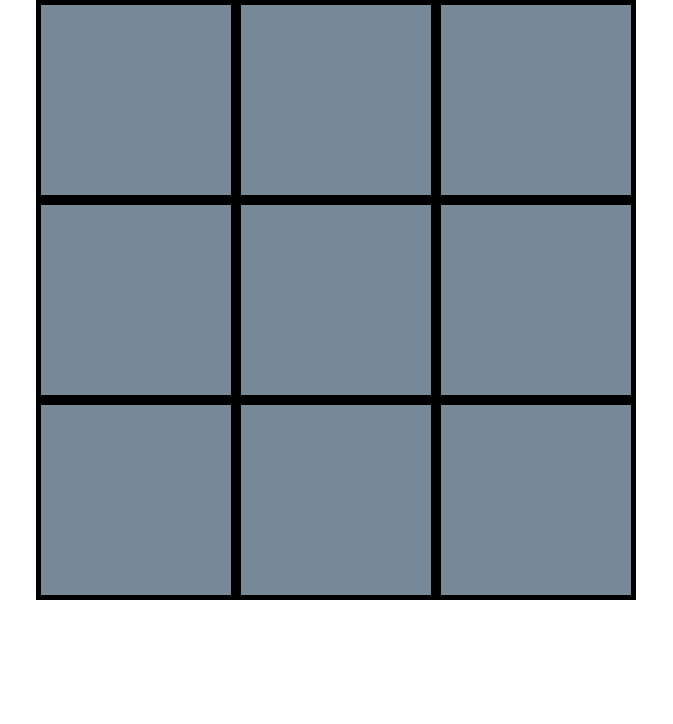
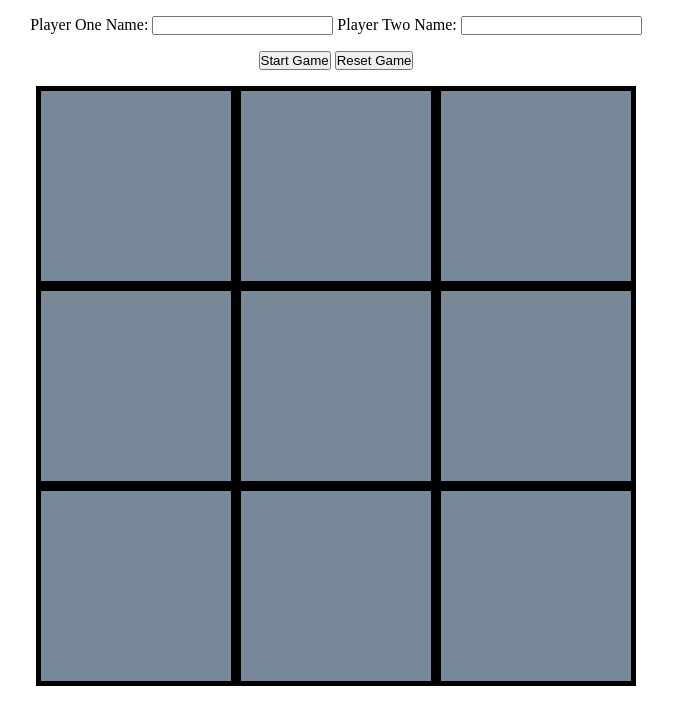
Before and after one commit to felixc0115/tic-tac-toe, a plain HTML site: page index.html in a window 1280 px wide. Shown: the whole page, without its empty margins (304-977 px from the left). Drawn offline with Linux system fonts and the light colour scheme.

Commit message:
Fix general layout and add switch turn functionality

```diff
--- a/index.html
+++ b/index.html
@@ -8,6 +8,17 @@
     <link rel="stylesheet" href="styles.css" />
   </head>
   <body>
+    <div class="main-container">
+      <div class="input-container">
+        <label for="player-one-name">Player One Name: </label>
+        <input id="player-one-name" type="text" required />
+        <label for="player-two-name">Player Two Name: </label>
+        <input id="player-two-name" type="text" required />
+      </div>
+      <div class="button-container">
+        <button>Start Game</button>
+        <button>Reset Game</button>
+      </div>
       <div class="gameboard">
         <div class="game-space"></div>
         <div class="game-space"></div>
@@ -19,6 +30,7 @@
         <div class="game-space"></div>
         <div class="game-space"></div>
       </div>
+    </div>
     <script src="main.js"></script>
   </body>
 </html>
--- a/main.js
+++ b/main.js
@@ -1,12 +1,36 @@
+const players = (name, symbol) => {
+  return { name, symbol };
+};
+
+const playerOne = players("felix", "X");
+const playerTwo = players("brenda", "O");
+
+const displayController = (() => {
+  let playerOneTurn = true;
+  const decidePlayerSymbol = () => {
+    if (playerOneTurn) {
+      return playerOne.symbol;
+    } else {
+      return playerTwo.symbol;
+    }
+  };
+
+  const switchTurns = () => {
+    playerOneTurn = !playerOneTurn;
+  };
+  return { decidePlayerSymbol, switchTurns };
+})();
+
 const gameboardObj = (() => {
   const gameboard = Array(9).fill(" ");
 
   const renderBoard = () => {
     const allGameSpaces = document.querySelectorAll(".game-space");
-    allGameSpaces.forEach((gamespace, index) =>
-      gamespace.addEventListener("click", (event) => {
-        event.target.textContent = playerOne.symbol;
-        gameboardObj.gameboard[index] = playerOne.symbol;
+    allGameSpaces.forEach((gameSpace, index) =>
+      gameSpace.addEventListener("click", (event) => {
+        event.target.textContent = displayController.decidePlayerSymbol();
+        gameboardObj.gameboard[index] = displayController.decidePlayerSymbol();
+        displayController.switchTurns();
       })
     );
   };
@@ -16,18 +40,7 @@ const gameboardObj = (() => {
 
 gameboardObj.renderBoard();
 
-const players = (name, symbol) => {
-  return { name, symbol };
-};
-
-const displayController = (() => {
-  return {};
-})();
-
 console.log(gameboardObj.gameboard);
-
-const playerOne = players("felix", "X");
-const playerTwo = players("brenda", "X");
 
 /*
  - track players turn
@@ -37,4 +50,12 @@ const playerTwo = players("brenda", "X");
  -reset the game
  -announce the winner
 
+1. start the game by randomly assigning a symbol to each player and randomly generating who goes first
+2. first person marks their spot, spot is taken, disable spot from being clicked, switch player turn
+3. after each players turn, check if there is a winner
+4. need to create logic that knows all the win cases
+5. If all the gamespaces are filled and there is no winner declare a tie
+6. Add a reset button possibly?
+7. If a player wins or if there is a tie, display a message stating such and then display a restart button or display the message and clicking anywhere on the screen will restart the game
+
 */
--- a/styles.css
+++ b/styles.css
@@ -59,6 +59,22 @@ table {
     border-spacing: 0;
 }
 
+/* GENERAL LAYOUT */
+.main-container {
+    display: flex;
+    flex-direction: column;
+    gap: 1rem;
+}
+
+.input-container {
+    margin-top: 1rem;
+    text-align: center;
+}
+
+.button-container {
+    text-align: center;
+}
+
 /* GAMEBOARD */
 .gameboard {
     display: flex;
```
Lines whose indentation alone changed are shown as unchanged.
